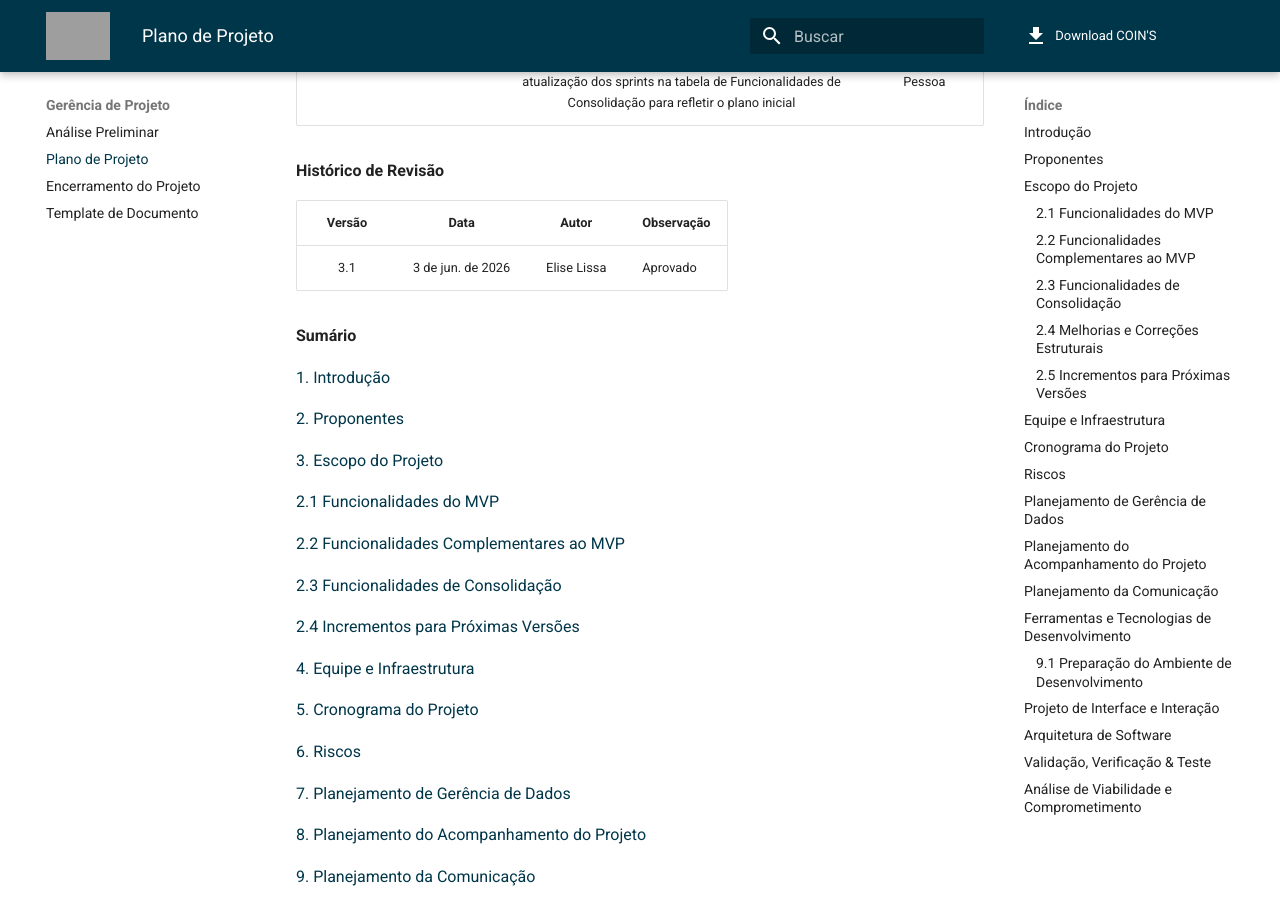
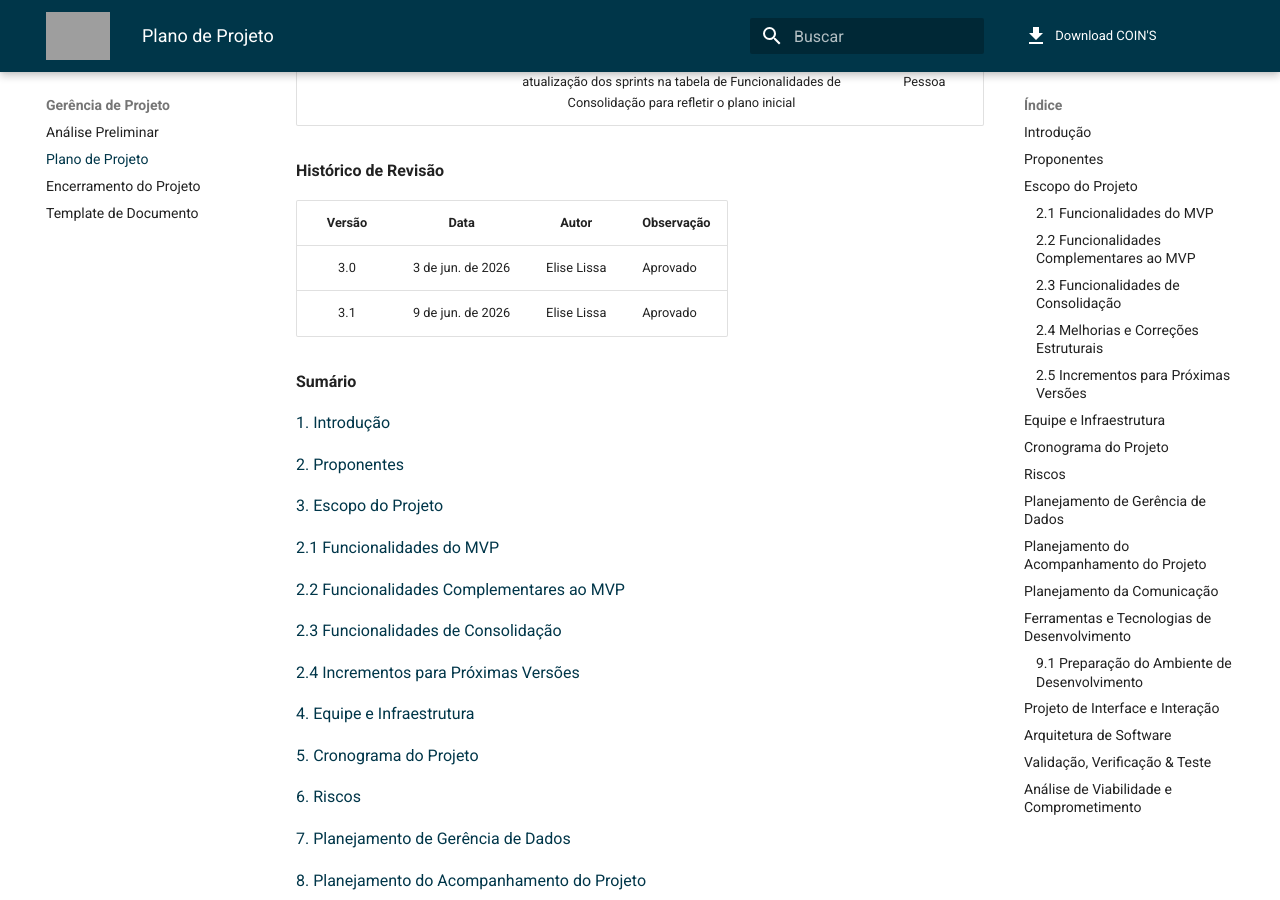
Before and after one commit to NES-Contabilidade-Integrada/doc-coins2026.1, an MkDocs documentation site: the page built from docs/gerencia-projeto/plano-do-projeto.md, in a window 1280 px wide and 900 px high, scrolled down 518 px. Built offline with MkDocs 1.6.1 and Material for MkDocs 9.7.7, drawn with Linux system fonts in a browser that asks for light colours; comment, search, counter and statistics services are not loaded; grey boxes are pictures that could not be loaded.

Commit message:
docs: revisão plano do projeto

```diff
--- a/docs/gerencia-projeto/plano-do-projeto.md
+++ b/docs/gerencia-projeto/plano-do-projeto.md
@@ -13,7 +13,8 @@
 
 | Versão | Data | Autor | Observação |
 | :---: | :---: | :---: | ----- |
-| 3.1 | 3 de jun. de 2026 | Elise Lissa | Aprovado |
+| 3.0 | 3 de jun. de 2026 | Elise Lissa | Aprovado |
+| 3.1 | 9 de jun. de 2026 | Elise Lissa | Aprovado |
 
 **Sumário**
 
```
